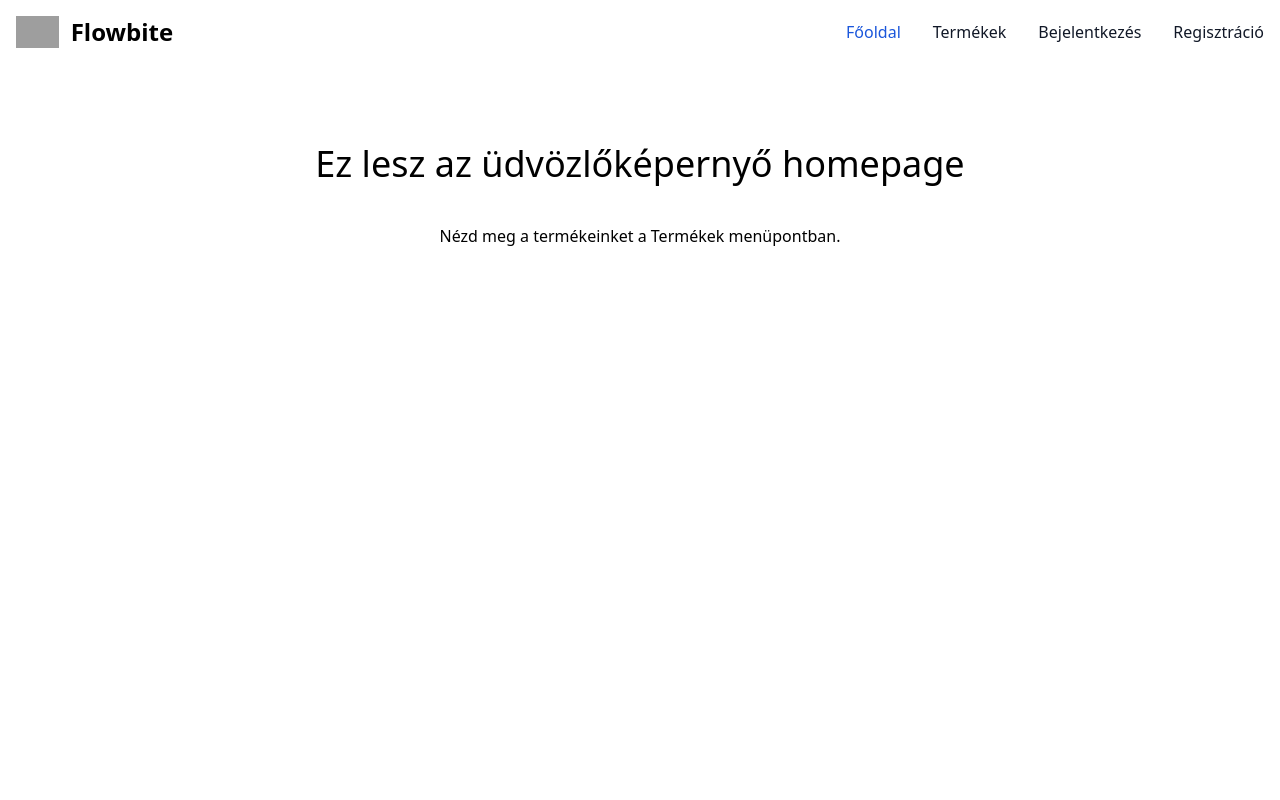
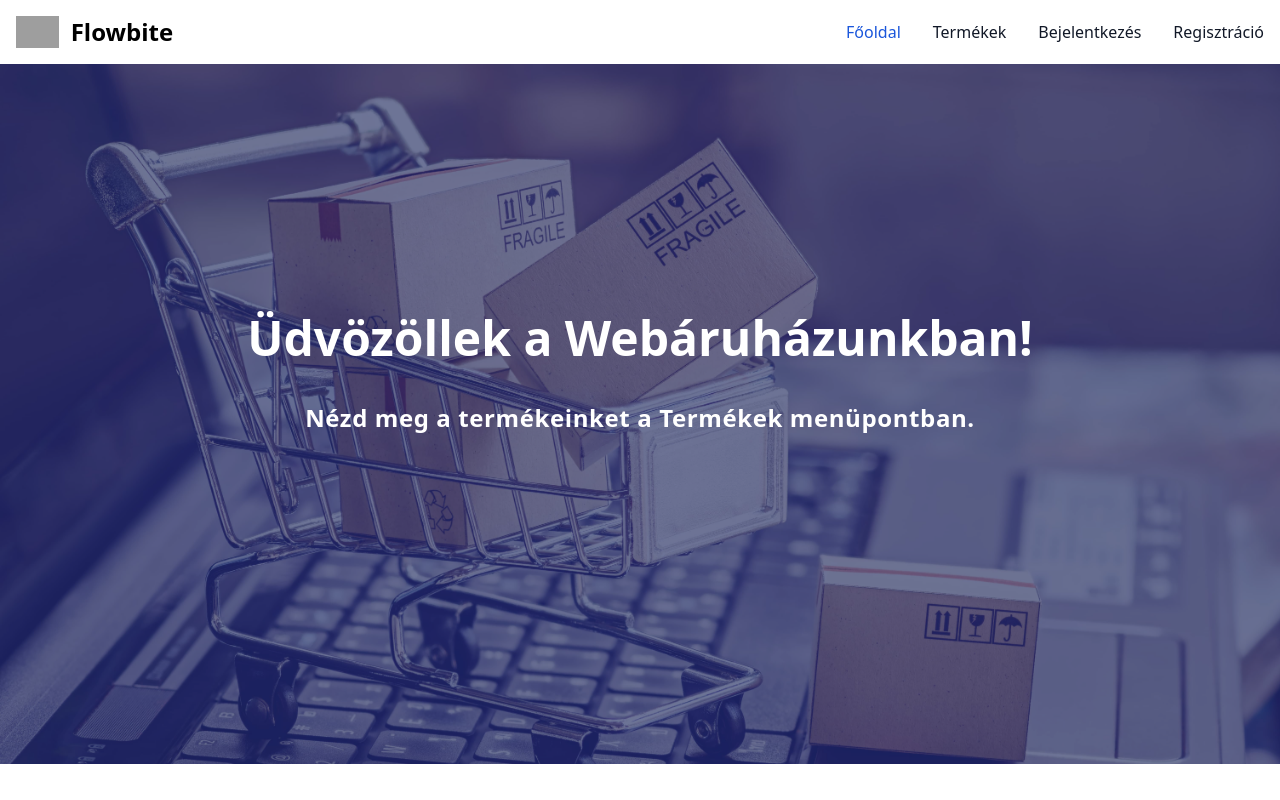
Before and after one commit to SinkoAbel/webshop, a React (Create React App) app in the folder client/: page / in a window 1280 px wide. Built offline with nearby package versions, Linux system fonts and the light colour scheme; grey boxes are pictures that could not be loaded; the HTML template or start-up script is replaced by a standard one.

Commit message:
Homepage design and welcome text added.

```diff
--- a/client/src/components/screens/Home.jsx
+++ b/client/src/components/screens/Home.jsx
@@ -2,14 +2,18 @@ import React from 'react';
 
 const Home = () => {
   return (
-    <div className="container mt-20">
-      <header className=''>
-        <h1 className='text-4xl'>Ez lesz az üdvözlőképernyő homepage</h1>
-      </header>
-      <main>
-        <p className='mt-10'>Nézd meg a termékeinket a Termékek menüpontban.</p>
-      </main>
-    </div>
+	<div className="flex items-center justify-center relative bg-cover bg-no-repeat bg-center h-[700px] w-full bg-[url('/public/webshop-bg3.jpg')]">
+		<div className="absolute top-0 left-0 bg-[rgba(31,44,108,.65)] w-full h-full">
+			<div className="header-text text-center mt-[250px]">
+				<h2 className="text-white text-5xl font-bold leading-1.5">
+					Üdvözöllek a Webáruházunkban!
+				</h2>
+				<p className="text-white text-2xl font-semibold my-10 tracking-wide">
+					Nézd meg a termékeinket a Termékek menüpontban.
+				</p>
+			</div>
+		</div>
+  </div>
   );
 };
 
```
Also changed, not shown: client/public/webshop-bg3.jpg (added).
